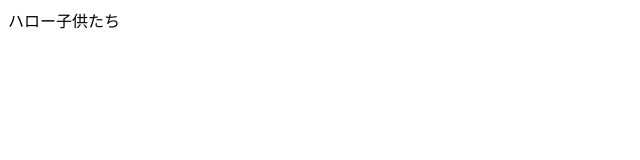
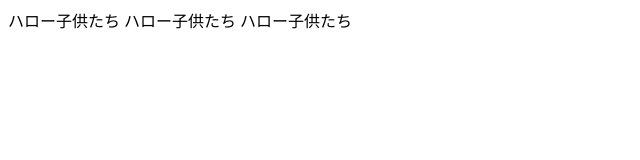
Before and after one commit to kokoro-0820/20230421-test3, a plain HTML site: page index.html in a window 1280 px wide. Shown: the whole page, without its empty margins (0-640 px from the left). Drawn offline with Linux system fonts and the light colour scheme.

Commit message:
Update index.html

```diff
--- a/index.html
+++ b/index.html
@@ -6,5 +6,7 @@
   </head>
   <body>
     ハロー子供たち
+    ハロー子供たち
+    ハロー子供たち
   </body>
 </html>
```
